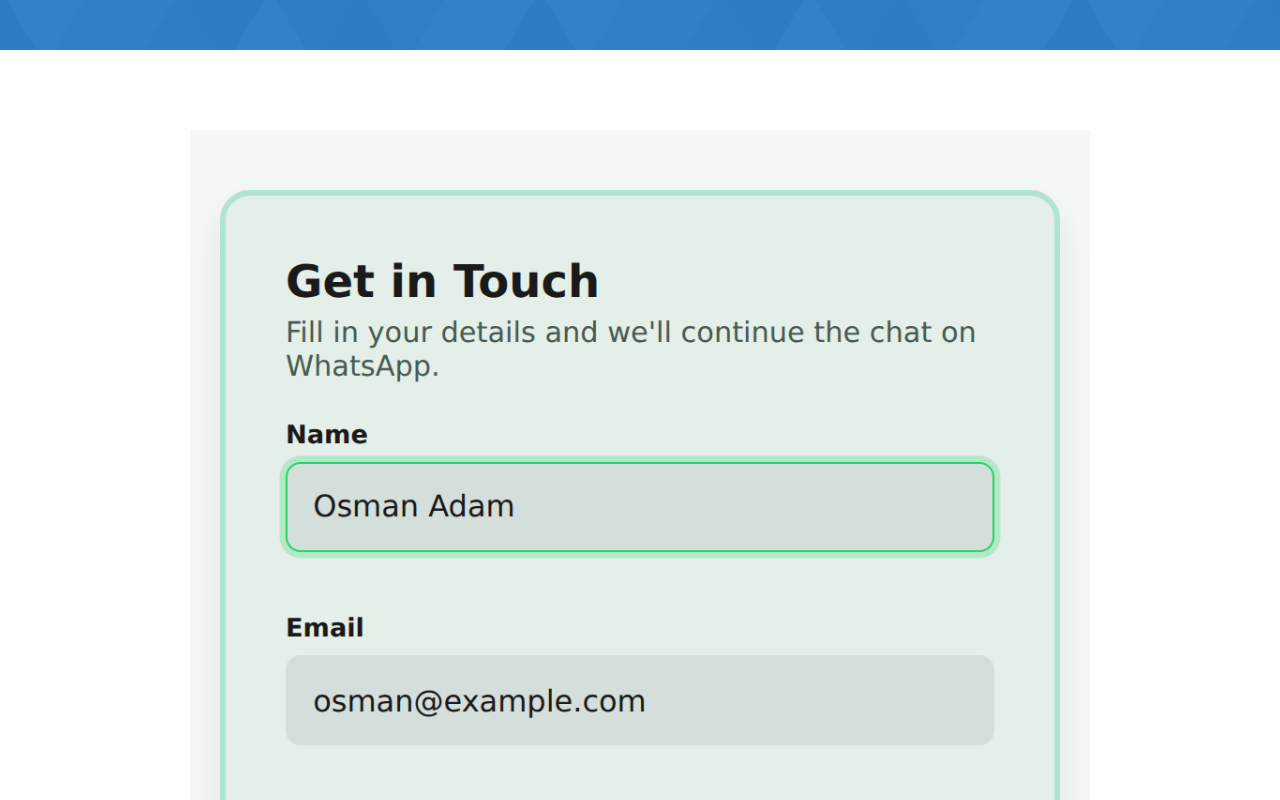
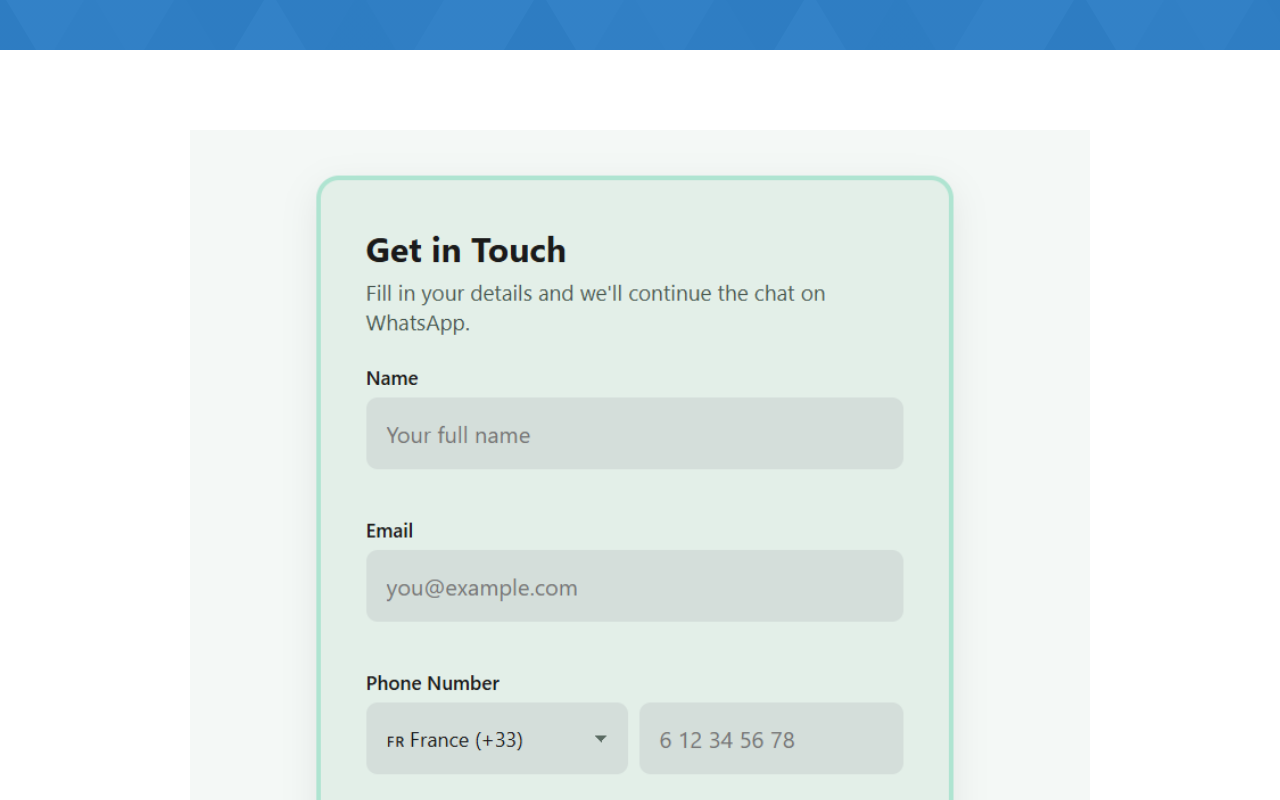
Before and after one commit to osmanadam-dev/portfolio, a plain HTML site: page project-form.html in a window 1280 px wide. Shown: the part 760-1560 px from the top of the page. Drawn offline with Linux system fonts and the light colour scheme.

Commit message:
Update project-form.html

```diff
--- a/project-form.html
+++ b/project-form.html
@@ -102,7 +102,7 @@
         <div class="project-details__content">
           <div class="project-details__showcase-img-cont">
             <img
-              src="./assets/jpeg/form-filled.png"
+              src="./assets/jpeg/form.png"
               alt="Project Image"
               class="project-details__showcase-img"
             />
```
